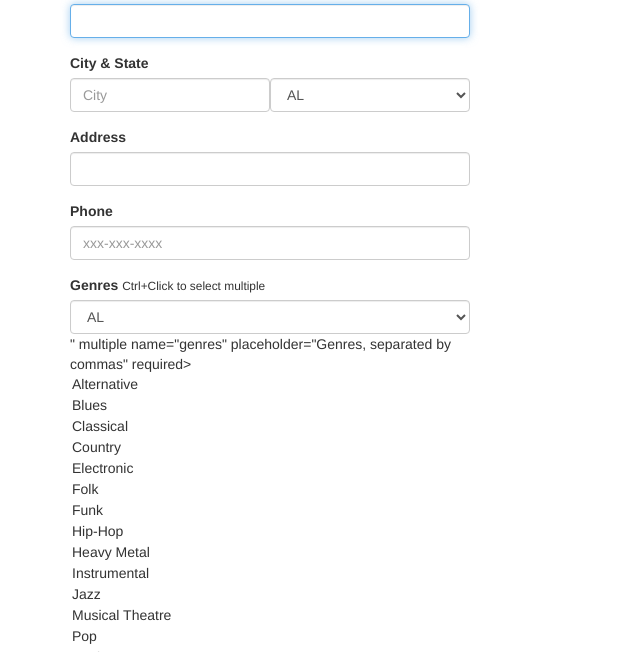
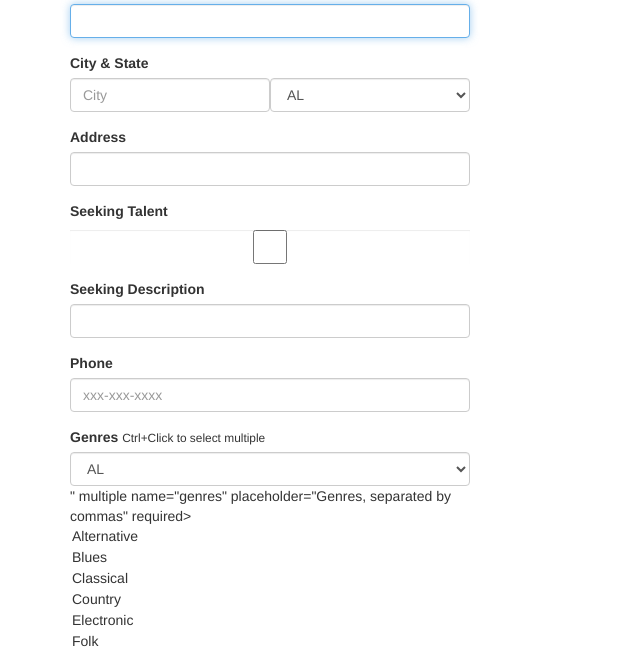
Before and after one commit to denistsoi/01_fyyur, a Flask app: page /venues/create in a window 1280 px wide. Shown: the part 157-809 px from the top of the page, without its empty margins (0-640 px from the left). Run offline with Flask 2, Linux system fonts and the light colour scheme; some libraries are stand-ins or nearby versions.

Commit message:
ADD: edit/update artist/venue; with seeking_talent/venue description

```diff
--- a/app.py
+++ b/app.py
@@ -51,7 +51,7 @@ class Venue(db.Model):
     show = db.relationship("Show", backref="venue", lazy=True)
 
     def __repr__(self):
-      return f"<Venue {self.name}>"
+      return f"<Venue {self.name} {self.seeking_talent}>"
 
     @property
     def area(self):
@@ -242,7 +242,9 @@ def create_venue_submission():
         address=request.form["address"],
         phone=request.form["phone"],
         genres=request.form.getlist("genres"),
-        facebook_link=request.form["facebook_link"]
+        facebook_link=request.form["facebook_link"],
+        seeking_talent=request.form["seeking_talent"],
+        seeking_description=request.form["seeking_description"]
       )
 
       db.session.add(new_venue)
@@ -308,15 +310,18 @@ def edit_artist(artist_id):
 def edit_artist_submission(artist_id):
   # TODO: take values from the form submitted, and update existing
   # artist record with ID <artist_id> using the new attributes
+  form = ArtistForm(request.form)
   try:
       artist = Artist.query.filter_by(id = artist_id).first()
 
-      artist.name = request.form["name"]
-      artist.city = request.form["city"]
-      artist.state = request.form["state"]
-      artist.phone = request.form["phone"]
-      artist.genres = request.form.getlist("genres")
-      artist.facebook_link = request.form["facebook_link"]
+      artist.name = form.name.data
+      artist.city = form.city.data
+      artist.state = form.state.data
+      artist.phone = form.phone.data
+      artist.genres = form.genres.data
+      artist.facebook_link = form.facebook_link.data
+      artist.seeking_venue = form.seeking_venue.data
+      artist.seeking_description = form.seeking_description.data
 
       db.session.commit()
       # on successful db insert, flash success
@@ -338,16 +343,21 @@ def edit_venue(venue_id):
 
 @app.route('/venues/<int:venue_id>/edit', methods=['POST'])
 def edit_venue_submission(venue_id):
+  form = VenueForm(request.form)
   try:
       venue = Venue.query.filter_by(id = venue_id).first()
 
-      venue.name = request.form["name"]
-      venue.city = request.form["city"]
-      venue.state = request.form["state"]
-      venue.address = request.form["address"]
-      venue.phone = request.form["phone"]
-      venue.genres = request.form.getlist("genres")
-      venue.facebook_link = request.form["facebook_link"]
+      venue.name = form.name.data
+      venue.city = form.city.data
+      venue.state = form.state.data
+      venue.address = form.address.data
+      venue.phone = form.phone.data
+      venue.genres = form.genres.data
+      venue.facebook_link = form.facebook_link.data
+      venue.seeking_talent = form.seeking_talent.data
+      venue.seeking_description = form.seeking_description.data
+
+      print(venue)
 
       db.session.commit()
       # on successful db insert, flash success
@@ -384,7 +394,9 @@ def create_artist_submission():
         state=request.form["state"],
         phone=request.form["phone"],
         genres=request.form.getlist("genres"),
-        facebook_link=request.form["facebook_link"]
+        facebook_link=request.form["facebook_link"],
+        seeking_venue = request.form["seeking_venue"],
+        seeking_description = request.form["seeking_description"]
       )
 
       db.session.add(new_artist)
--- a/forms.py
+++ b/forms.py
@@ -1,6 +1,6 @@
 from datetime import datetime
 from flask_wtf import Form
-from wtforms import StringField, SelectField, SelectMultipleField, DateTimeField
+from wtforms import StringField, SelectField, SelectMultipleField, DateTimeField, BooleanField
 from wtforms.validators import DataRequired, AnyOf, URL
 
 class ShowForm(Form):
@@ -117,6 +117,14 @@ class VenueForm(Form):
         'facebook_link', validators=[URL()]
     )
 
+    seeking_talent = BooleanField(
+        "seeking_talent"
+    )
+
+    seeking_description = StringField(
+        "seeking_description"
+    )
+
 class ArtistForm(Form):
     name = StringField(
         'name', validators=[DataRequired()]
@@ -214,3 +222,11 @@ class ArtistForm(Form):
     facebook_link = StringField(
         'facebook_link', validators=[URL()]
     )
+
+    seeking_venue = BooleanField(
+        "seeking_venue"
+    )
+
+    seeking_description = StringField(
+        "seeking_description"
+    )
--- a/templates/forms/new_venue.html
+++ b/templates/forms/new_venue.html
@@ -24,6 +24,14 @@
         {{ form.address(class_ = 'form-control', autofocus = true) }}
       </div>
       <div class="form-group">
+        <label for="talent">Seeking Talent</label>
+        {{ form.seeking_talent(class_ = 'form-control', autofocus = true )}}
+      </div>
+      <div class="form-group">
+        <label for="talent">Seeking Description</label>
+        {{ form.seeking_description(class_ = 'form-control', autofocus = true )}}
+      </div>
+      <div class="form-group">
           <label for="phone">Phone</label>
           {{ form.phone(class_ = 'form-control', placeholder='xxx-xxx-xxxx', autofocus = true) }}
         </div>
```
Also changed, not shown: templates/forms/edit_artist.html (+8 -0 lines), templates/forms/edit_venue.html (+8 -0 lines), templates/forms/new_artist.html (+8 -0 lines).
